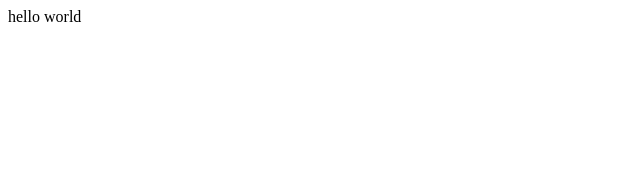
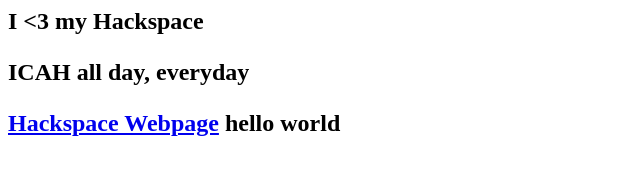
Before and after one commit to simstatic/Horizons-Website, a plain HTML site: page index.html in a window 1280 px wide. Shown: the whole page, without its empty margins (0-640 px from the left). Drawn offline with Linux system fonts and the light colour scheme.

Commit message:
Update index.html

```diff
--- a/index.html
+++ b/index.html
@@ -3,6 +3,12 @@
 
 </head>
 <body>
+
+<h2> I <3 my Hackspace <h2>
+<p> ICAH all day, everyday </p>
+
+<a href = "https://www.imperial.ac.u/advanced-hackspace/">Hackspace Webpage</a>
+
   hello world
   </body>
   </html>
```
